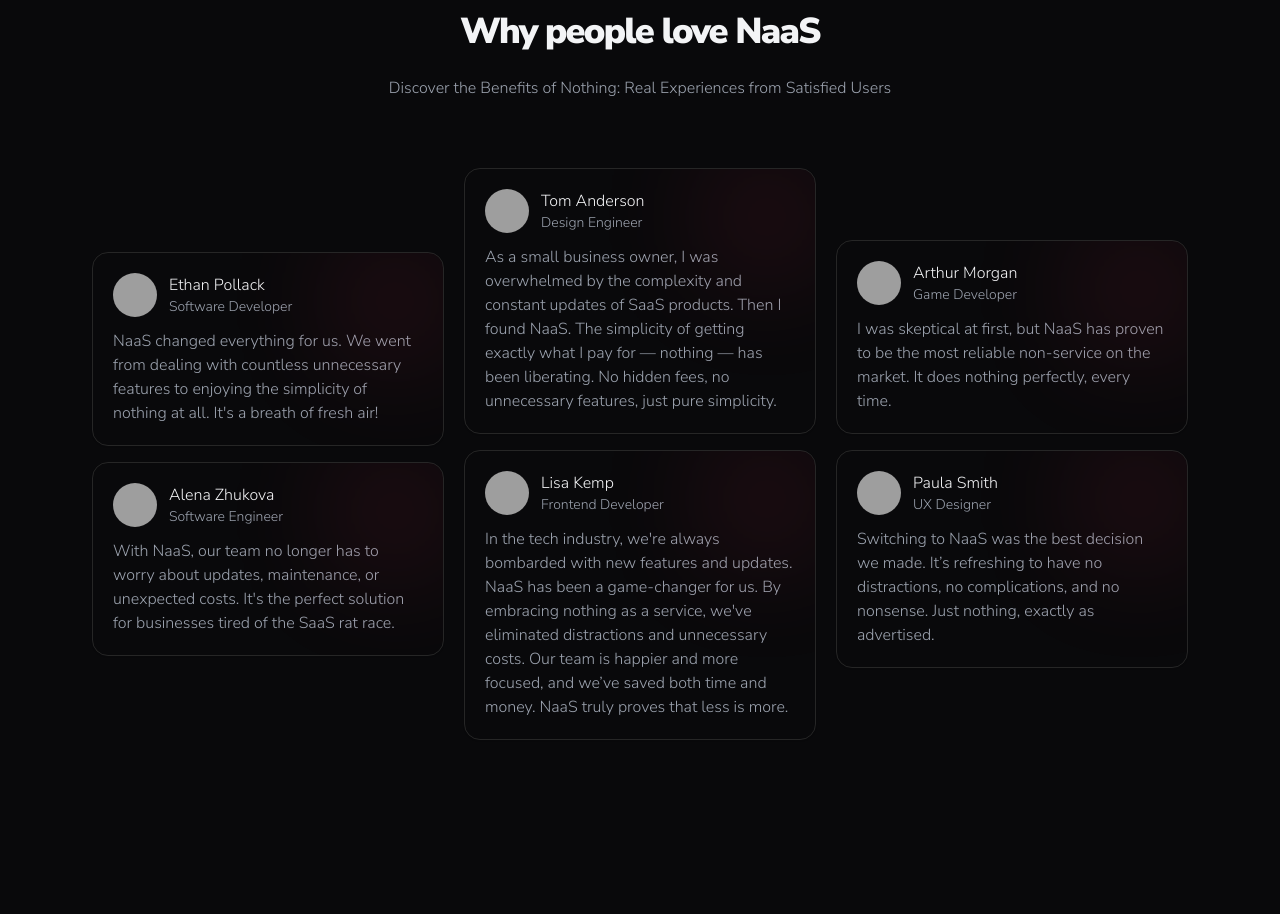
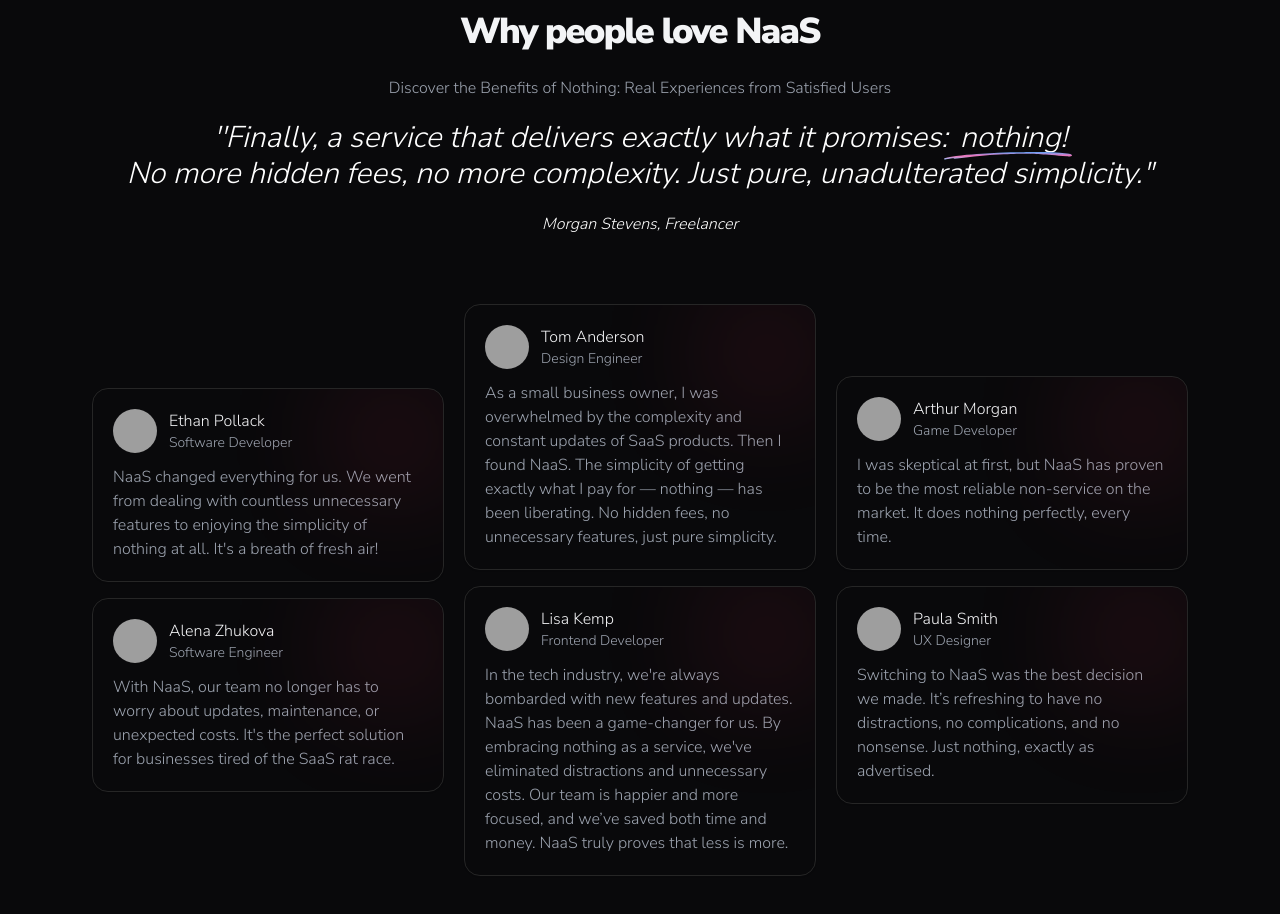
Before and after one commit to MassimoParisi/infoprod, a Next.js app: page / in a window 1280 px wide. Shown: the part 1940-2854 px from the top of the page. Built offline with nearby package versions, Linux system fonts and the light colour scheme; grey boxes are pictures that could not be loaded.

Commit message:
add leading testimonial

```diff
--- a/src/app/_components/Testimonial.tsx
+++ b/src/app/_components/Testimonial.tsx
@@ -1,6 +1,7 @@
 "use client";
 import Image from "next/image";
 import type { FC } from "react";
+import Underline from "~/components/ui/Underline";
 
 interface TestimonalCardProps {
   name: string;
@@ -51,6 +52,23 @@ const Testimonials = () => {
       <p className="max-w-2xl text-center text-sm font-light text-gray-400 md:text-base">
         Discover the Benefits of Nothing: Real Experiences from Satisfied Users
       </p>
+      <cite className="flex flex-col gap-5 text-center italic">
+        <div className="inline-block text-3xl">
+          <div className="inline-flex gap-3 text-nowrap">
+            &apos;&apos;Finally, a service that delivers exactly what it
+            promises:{" "}
+            <div className="relative">
+              <p>nothing!</p>
+              <Underline className="absolute -bottom-1 left-0 right-0 w-32 -translate-x-4 rotate-180" />
+            </div>
+          </div>
+          <p>
+            No more hidden fees, no more complexity. Just pure, unadulterated
+            simplicity.&quot;
+          </p>
+        </div>
+        <p>Morgan Stevens, Freelancer</p>
+      </cite>
       <div className="relative mt-12 flex h-full w-full flex-col items-center justify-center gap-5 md:flex-row">
         <div className="flex flex-col justify-center gap-4">
           <TestimonialCard
--- /dev/null
+++ b/src/components/ui/Underline.tsx
@@ -0,0 +1,17 @@
+import * as React from "react";
+const Underline = (props: React.SVGProps<SVGSVGElement>) => (
+  <svg xmlns="http://www.w3.org/2000/svg" viewBox="0 0 1213 73" {...props}>
+    <defs>
+      <linearGradient id="Gradient2" x1="0" x2="0" y1="0" y2="1">
+        <stop offset="0%" stopColor="#93C5FD" />
+        <stop offset="50%" stopColor="#F472B6" />
+        <stop offset="100%" stopColor="#60A5FA" />
+      </linearGradient>
+    </defs>
+    <path
+      fill="url(#Gradient2)"
+      d="M1212.41 5.51c3.05 12.87-22.36 11.93-30.26 15.68-94.32 20.51-269.09 32.42-365.48 37.51-77.91 3.82-155.66 9.93-233.67 11.67-57.49 2.56-115.05-.19-172.57 1.58-121.28.91-243.17 1.88-363.69-13.33-12.51-2.64-25.8-2.92-37.77-7.45-30.66-21.42 26.02-21.53 38.52-19.26 359.95 29.05 364.68 27.36 638.24 17.85 121-3.78 241.22-19.21 426.76-41.46 4.72-.65 9.18 3.56 8.45 8.36a941.74 941.74 0 0 0 54.29-9.21c9.33-2.33 18.7-4.56 27.95-7.19a7.59 7.59 0 0 1 9.23 5.24Z"
+    />
+  </svg>
+);
+export default Underline;
```
